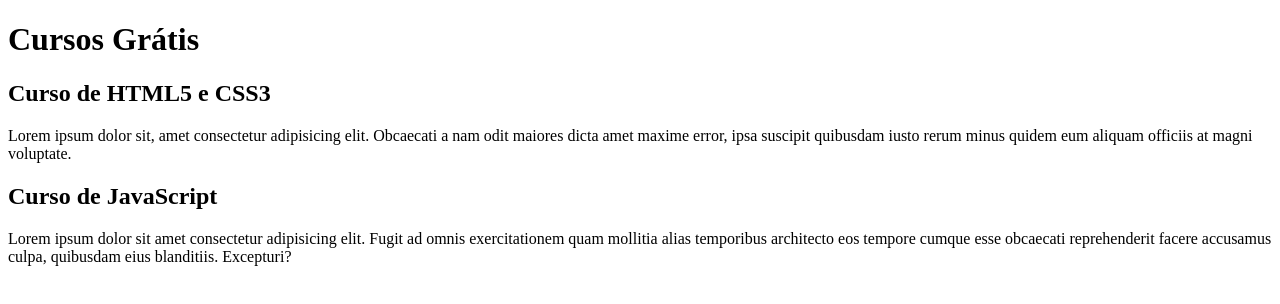
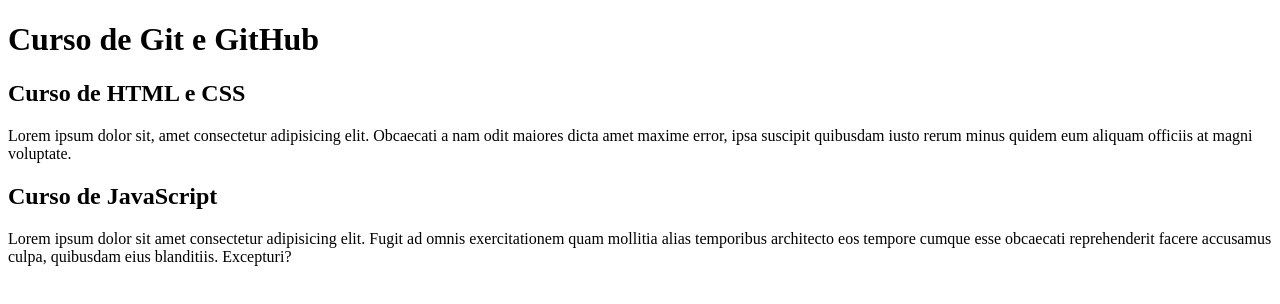
Before and after one commit to alanrodrigofreitas/projeto-website, a plain HTML site: page index.html in a window 1280 px wide. Drawn offline with Linux system fonts and the light colour scheme.

Commit message:
Update index.html

```diff
--- a/index.html
+++ b/index.html
@@ -3,15 +3,15 @@
 <head>
     <meta charset="UTF-8">
     <meta name="viewport" content="width=device-width, initial-scale=1.0">
-    <title>Cursos Grátis</title>
+    <title>Curso em Vídeo</title>
 </head>
 <body>
     <main>
         <header>
-            <h1>Cursos Grátis</h1>
+            <h1>Curso de Git e GitHub</h1>
         </header>
         <article>
-            <h2>Curso de HTML5 e CSS3</h2>
+            <h2>Curso de HTML e CSS</h2>
             <p>Lorem ipsum dolor sit, amet consectetur adipisicing elit. Obcaecati a nam odit maiores dicta amet maxime error, ipsa suscipit quibusdam iusto rerum minus quidem eum aliquam officiis at magni voluptate.</p>
         </article>
         <article>
```
